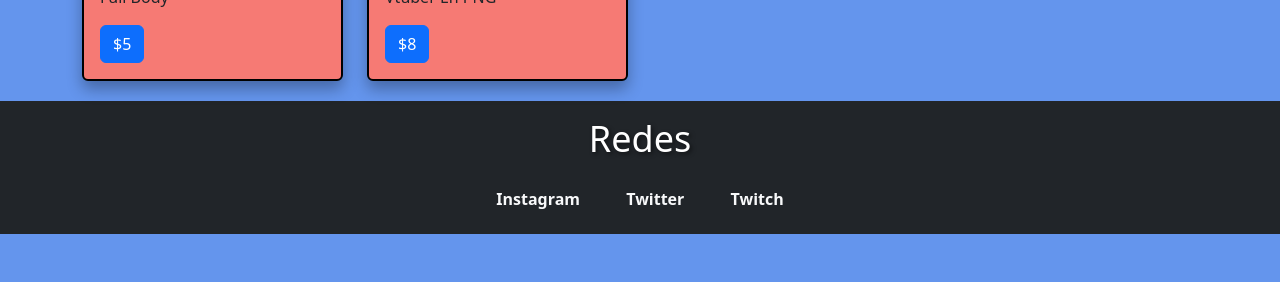
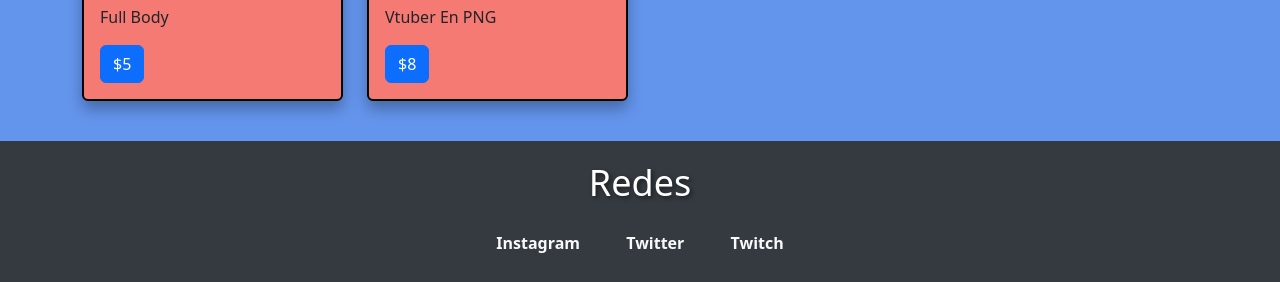
Before and after one commit to FanyVamp/FanyVampTest.github.io, a plain HTML site: page Test-Portafolio-Fany.html in a window 1280 px wide. Shown: the part 913-1195 px from the top of the page. Before the commit the page ends 1147 px from the top, so only its background shows below. Drawn offline with nearby package versions, Linux system fonts and the light colour scheme.

Commit message:
Add files via upload

```diff
--- a/Test-Portafolio-Fany.html
+++ b/Test-Portafolio-Fany.html
@@ -6,12 +6,28 @@
   <link rel="stylesheet" href="https://cdnjs.cloudflare.com/ajax/libs/bootstrap/5.2.3/css/bootstrap.min.css">
   <link rel="shortcut icon" href="https://fanyvamp.github.io/Sources/Icon/Logo.ico">
   <style>
+    html, body {
+      height: 100%;
+      margin: 0;
+      padding: 0;
+    }
+
     body {
-      background-color: cornflowerblue;
       display: flex;
       flex-direction: column;
-      min-height: 100vh;
-      margin: 0;
+      background-color: cornflowerblue;
+    }
+
+    .content {
+      flex: 1 0 auto;
+      padding: 20px;
+    }
+
+    .footer {
+      flex-shrink: 0;
+      background-color: #343a40;
+      color: white;
+      padding: 20px;
     }
 
     nav {
@@ -90,6 +106,7 @@
     </div>
   </nav>
 
+  <div class="content">
     <h1>Comisiones</h1>
 
     <div class="container">
@@ -146,7 +163,7 @@
         </div>
         <div class="col">
           <div class="card">
-          <img src="https://pbs.twimg.com/media/F0w1D1xaEAY1tFP?format=jpg&name=medium" class="card-img-top img-fluid rounded" alt="Imagen 5">
+            <img src="https://pbs.twimg.com/media/F0w1D1xaEAY1tFP?format=jpg&name=medium" class="card-img-top img-fluid rounded" alt="Imagen 6">
             <div class="card-body">
               <h5 class="card-title">PNGTuber</h5>
               <p class="card-text">Vtuber En PNG</p>
@@ -156,9 +173,10 @@
         </div>
       </div>
     </div>
+  </div>
 
-  <footer class="bg-dark text-white text-center py-3">
-    <div class="text-center">
+  <footer class="footer">
+    <div class="container text-center">
       <h1>Redes</h1>
       <a href="https://www.instagram.com/fanyvampart" class="btn mx-2 fw-bold text-light" target="_blank">Instagram</a>
       <a href="https://twitter.com/FanyVamp" class="btn mx-2 fw-bold text-light" target="_blank">Twitter</a>
```
Lines whose indentation alone changed are shown as unchanged.
